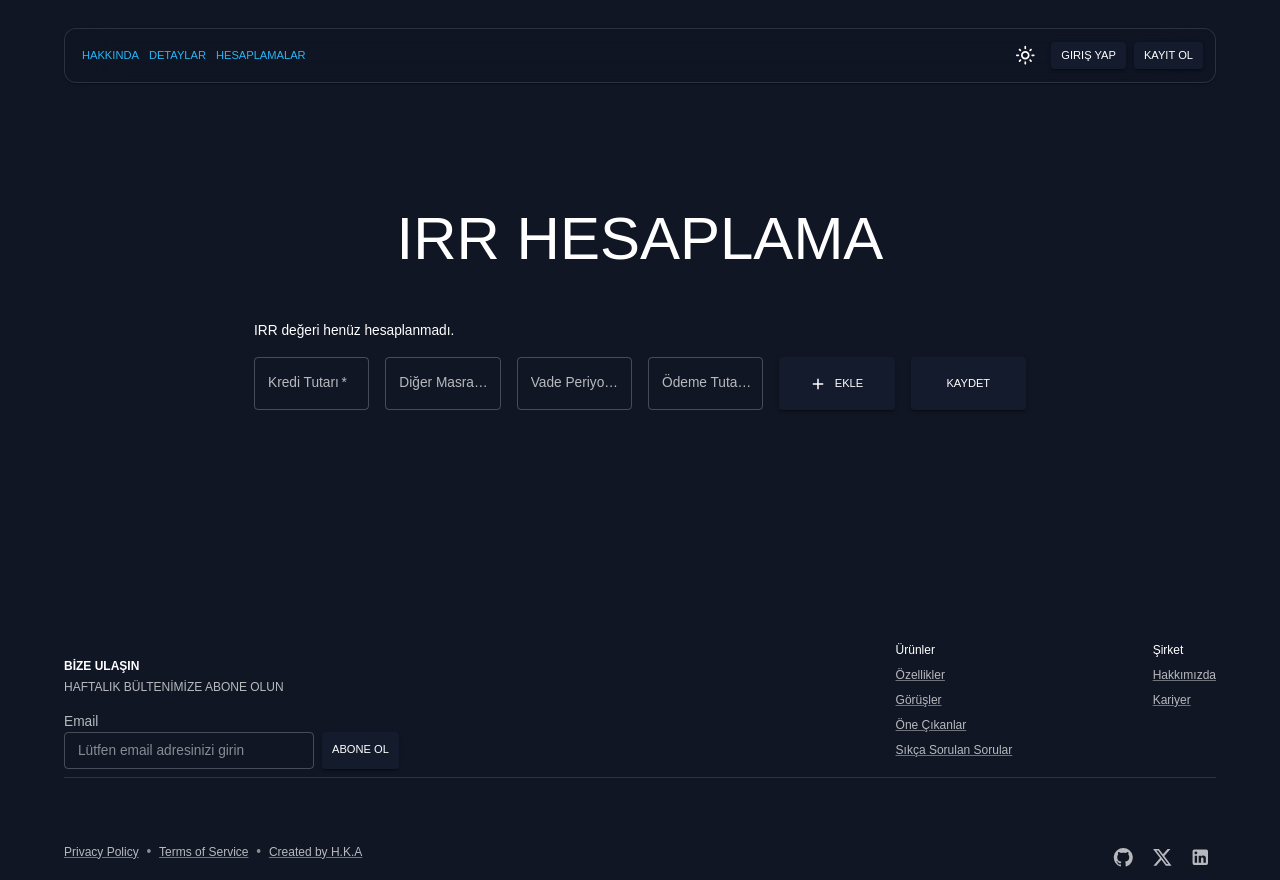
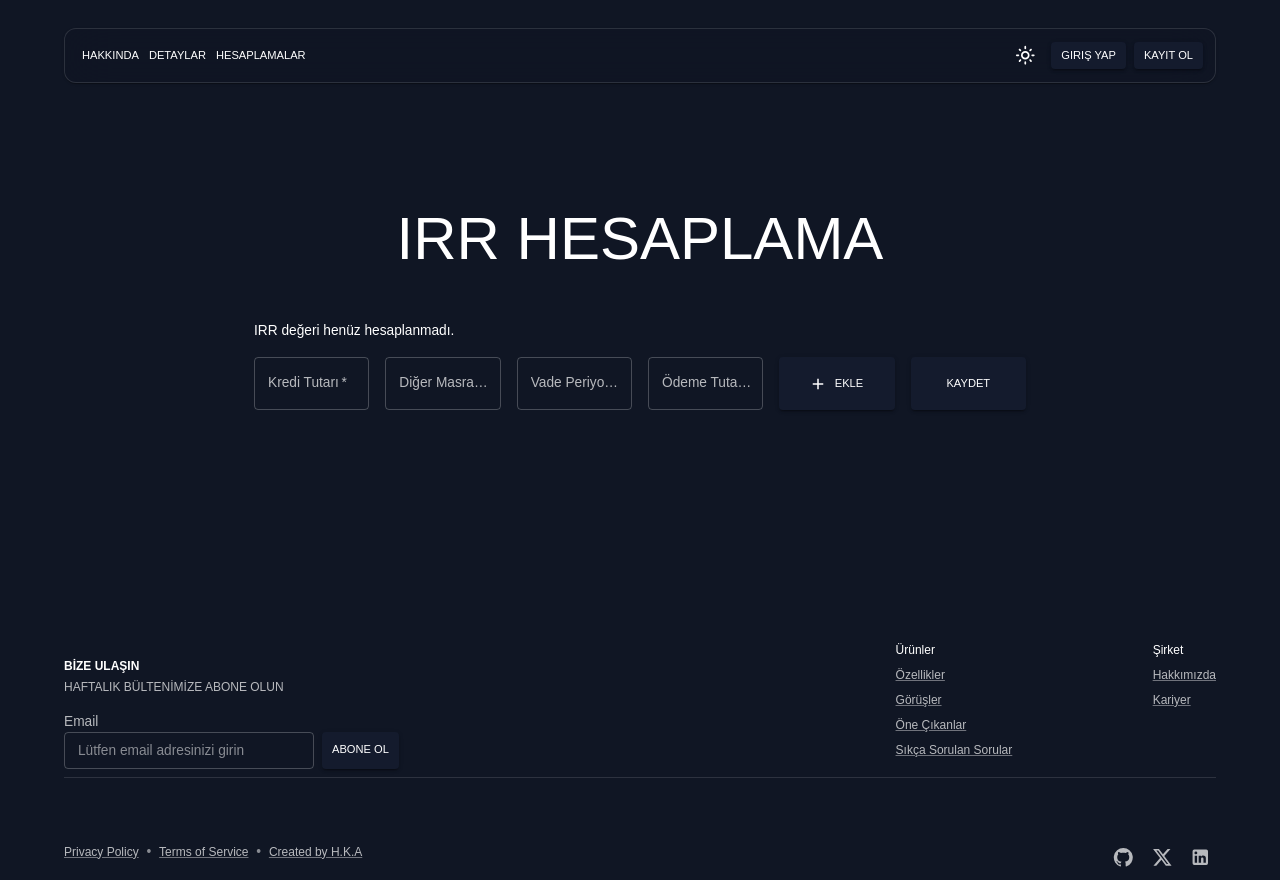
Before and after one commit to haticekatranciakgul/test.kredi-maliyeti-hesaplama, a React (Create React App) app: page / in a window 1280 px wide. Built offline with nearby package versions, Linux system fonts and the light colour scheme.

Commit message:
updt navbar

```diff
--- a/src/Pages/Navbar.js
+++ b/src/Pages/Navbar.js
@@ -63,13 +63,13 @@ export default function AppAppBar() {
           <Box sx={{ flexGrow: 1, display: 'flex', alignItems: 'center', px: 0 }}>
             {/* <Sitemark /> */}
             <Box sx={{ display: { xs: 'none', md: 'flex' } }}>
-              <Button variant="text" color="info" size="small">
+              <Button variant="text" color="inherit" size="small">
                 Hakkında
               </Button>
-              <Button variant="text" color="info" size="small">
+              <Button variant="text" color="inherit" size="small">
                 Detaylar
               </Button>
-              <Button variant="text" color="info" size="small">
+              <Button variant="text" color="inherit" size="small">
                 Hesaplamalar
               </Button>
             </Box>
```
